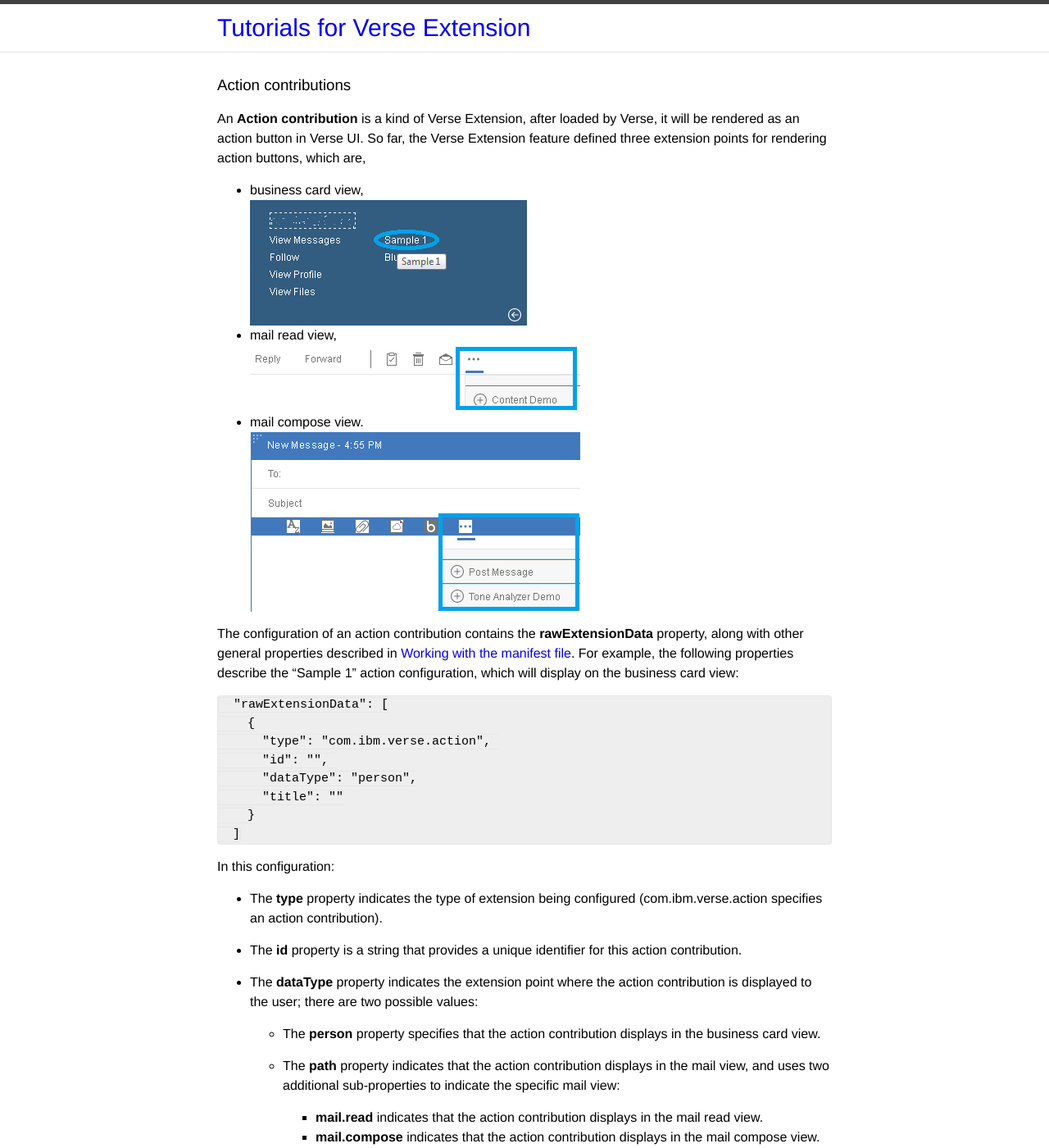
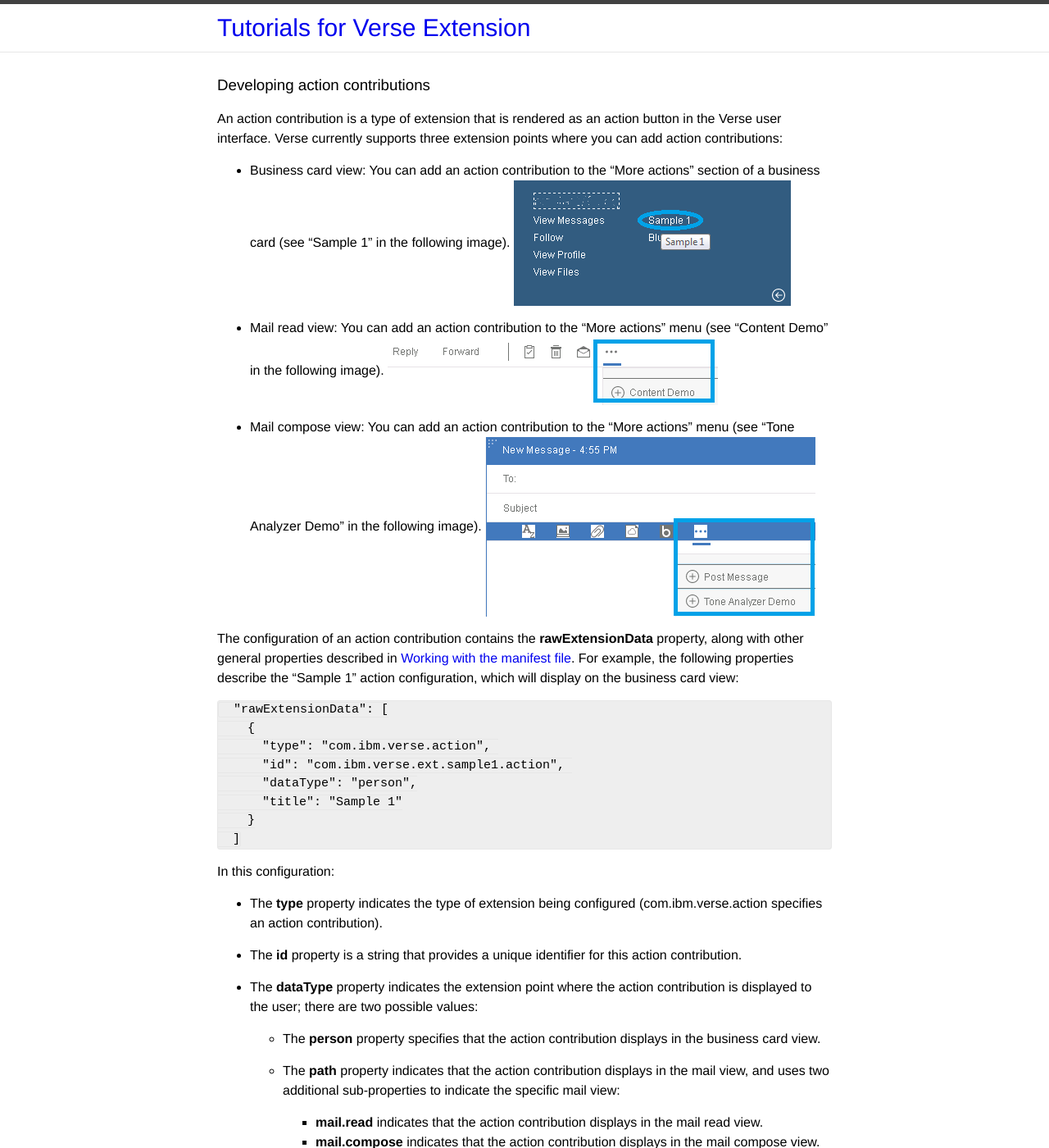
Before and after one commit to ibmverse/verse-developer, a Jekyll site: the page built from _tutorials/tutorial-ext-action-contribution.markdown, in a window 1280 px wide and 1400 px high. Shown: the whole window at 82% size. Built offline with Jekyll 4.4.1, drawn with Linux system fonts in a browser that asks for light colours.

Commit message:
Edits from elizabeth_bowling@us.ibm.com
@ylin Ready to merge.

````diff
--- a/_tutorials/tutorial-ext-action-contribution.markdown
+++ b/_tutorials/tutorial-ext-action-contribution.markdown
@@ -2,22 +2,23 @@
 [//]: # (Copyright IBM Corp. 2016  All Rights Reserved.)
 
 layout: default
-title:  "Action contributions"
+title:  "Developing action contributions"
 categories:
 ---
 
 ### {{page.title}}
 
 
-An __Action contribution__ is a kind of Verse Extension, after loaded by Verse, it will be rendered as an action button in Verse UI. So far, the Verse Extension feature defined three extension points for rendering action buttons, which are,
+An action contribution is a type of extension that is rendered as an action button in the Verse user interface. Verse currently supports three extension points where you can add action contributions:
 
-* business card view,
+* Business card view: You can add an action contribution to the "More actions" section of a business card (see "Sample 1" in the following image).
     ![Business card view]({{site.baseurl}}/tutorials/img/bizcard_action.png "business card view")
-* mail read view,
+
+* Mail read view: You can add an action contribution to the "More actions" menu (see "Content Demo" in the following image).
     ![Mail read view]({{site.baseurl}}/tutorials/img/mailreadview.png "mail read view")
-* mail compose view.
+
+* Mail compose view:  You can add an action contribution to the "More actions" menu (see "Tone Analyzer Demo" in the following image).
     ![Mail compose view]({{site.baseurl}}/tutorials/img/mailcomposeview.png "mail compose view")
-
 
 The configuration of an action contribution contains the __rawExtensionData__ property, along with other general properties described in [Working with the manifest file][1]. For example, the following properties describe the "Sample 1" action configuration, which will display on the business card view:
 
@@ -25,9 +26,9 @@
   "rawExtensionData": [
     {
       "type": "com.ibm.verse.action",
-      "id": "",
+      "id": "com.ibm.verse.ext.sample1.action",
       "dataType": "person",
-      "title": ""
+      "title": "Sample 1"
     }
   ]
 ```
````
